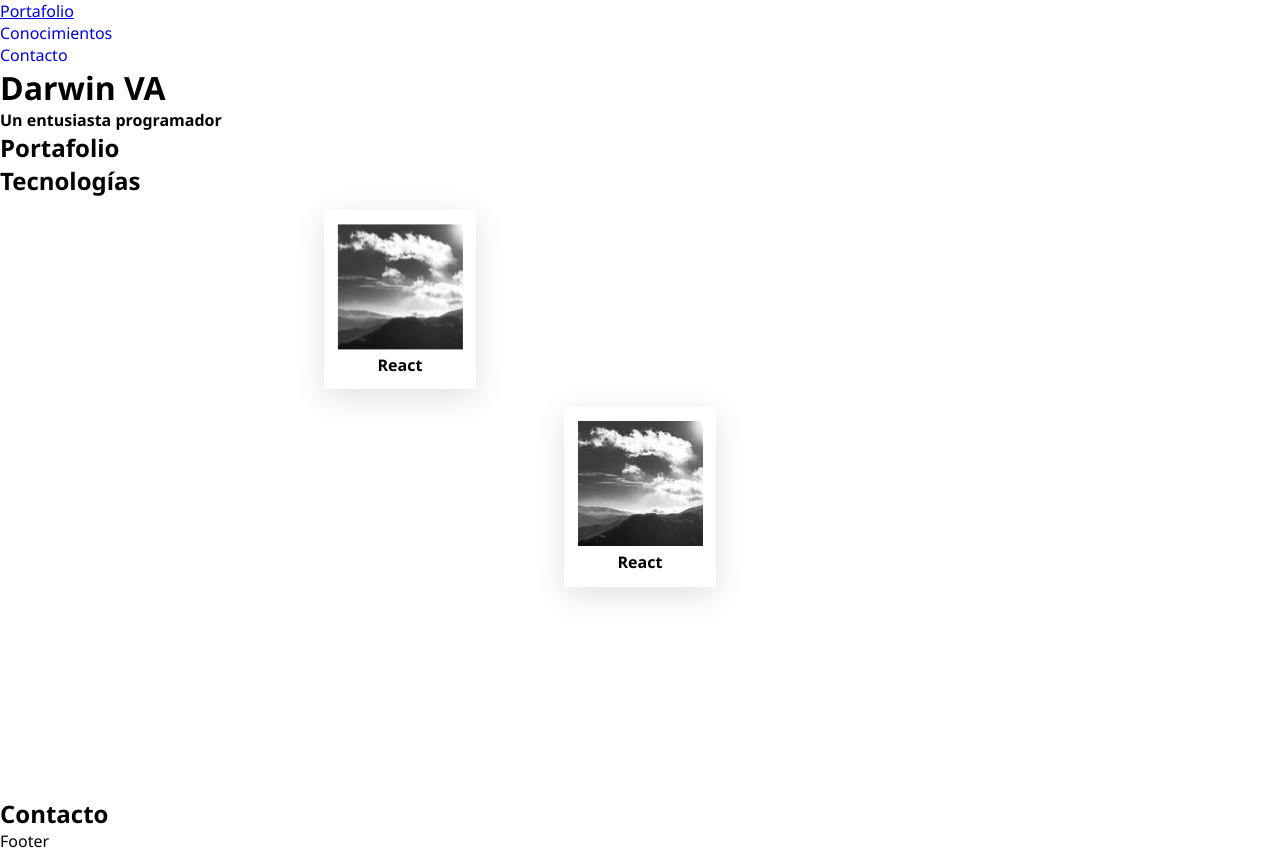
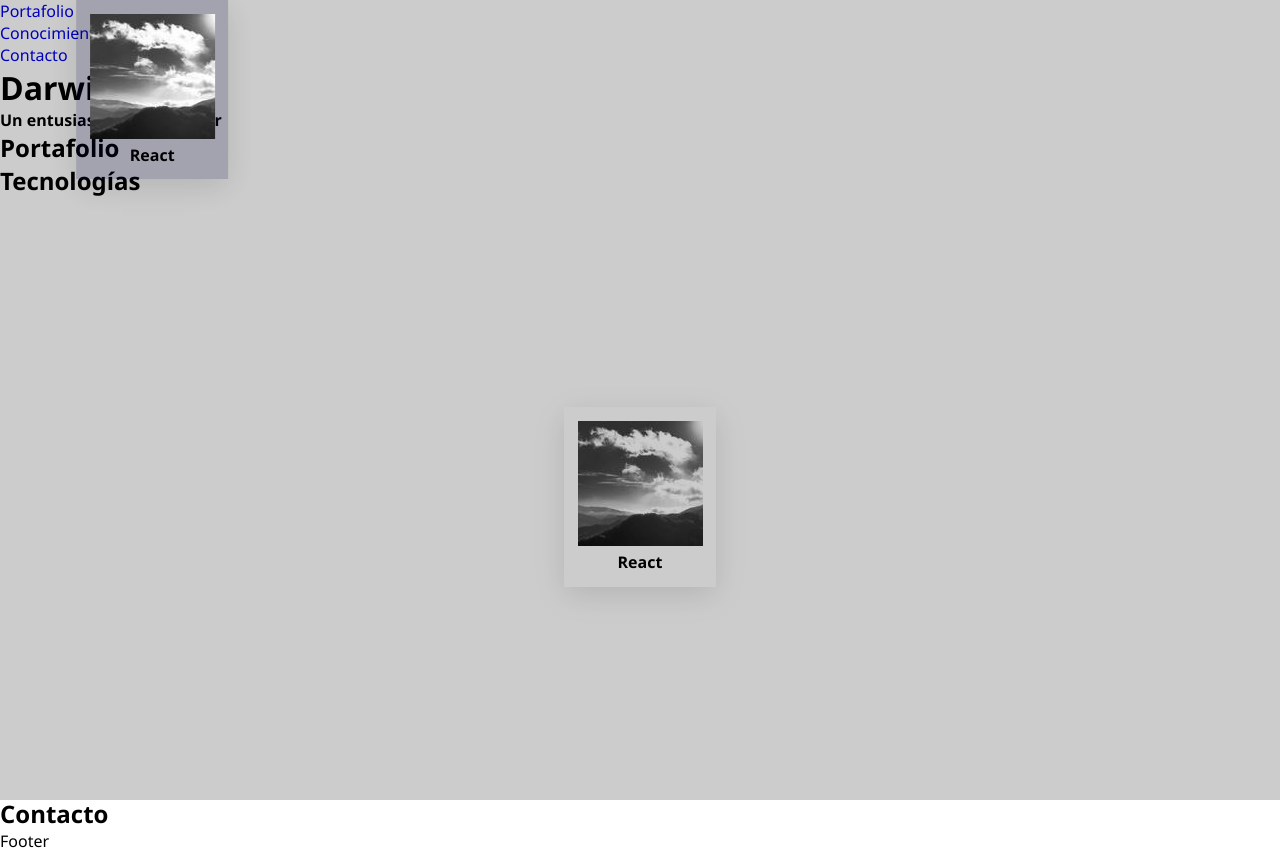
Before and after one commit to Darwin97VA/portfolio-bilingue, a website: page frontend/index.html in a window 1280 px wide. Drawn offline with Linux system fonts and the light colour scheme.

Commit message:
other client.js

```diff
--- a/frontend/css/style.css
+++ b/frontend/css/style.css
@@ -37,6 +37,7 @@ a:hover {
     box-shadow: var(--shadow-medium);
     padding: .85em;
     text-align: center;
+    display: inline-block;
 }
 .card h4 {
     cursor: pointer;
--- a/frontend/js/client.js
+++ b/frontend/js/client.js
@@ -4,43 +4,15 @@ const $ = (str, ...params) => {
 
     return all ? [...parent.querySelectorAll(str)] : parent.querySelector(str)
 }
-
-const openCardModal = e => {
-
-}
-
-const createModal = () => {
-    const element = document.createElement('div')
-    element.classList.add('modal-container')
-    return element
-}
-
-const cloneAndPosition = element => {
-    const clone = element.cloneNode(true)
-    clone.style.opacity = 0
-    clone.style.position = 'fixed'
-    // clone.style.top = 0 // `${coords.y}px`
-    // clone.style.left = 0 // `${coords.x}px`
-
-    const setShow = () => {
-        document.body.appendChild(clone)
-        clone.style.opacity = 1
-    }
-
-    return { clone, setShow }
-}
-
 const cardModal = ({ title, content, img }) => {
     const element = document.createElement('div')
-    element.classList.add('modal-card')
+    element.classList.add('modal-card', 'card')
 
     element.innerHTML = /* html */ `
-        <div class="card">
-            <img src="img/img1.jpg" alt="">
-            <h4>${title}</h4>
-            <div class="content">
+        <img src="img/img1.jpg" alt="">
+        <h4>${title}</h4>
+        <div class="content">
 
-            </div>
         </div>
     `
 
@@ -50,66 +22,33 @@ const cardModal = ({ title, content, img }) => {
 
     return element
 }
-
-
-
-
-
-const setModal = parent => {
-    const { clone, setShow } = cloneAndPosition(parent)
-    setShow()
-    setTimeout(()=>goToCenter(clone), 1000)
-
-    // centerConvention(clone)
+const createModalContainer = () => {
+    const element = document.createElement('div')
+    element.style.position = 'fixed'
+    element.style.width = '100%'
+    element.style.height = '100vh'
+    element.style.top = 0
+    element.style.left = 0
+    element.style.background = 'rgba(0,0,0,.2)'
+    return element
 }
 
+const setModal = card => {
+    const cloneCard = card.cloneNode(true)
+    cloneCard.style.background = 'rgba(0,0,60,.2)'
+    cloneCard.style.position = 'absolute'
 
-const getCenterScreen = () => {
-    return {
-        x: screen.width/2,
-        y: screen.height/2
-    }
-}
-const getPosition = el => {
-    const coords = el.getBoundingClientRect()
-    return {
-        x: coords.x + coords.width/2,
-        y: coords.y + coords.height/2
-    }
-}
-const getLengthToCenter = el => {
-    const elSizes = getPosition(el)
-    const end = getCenterScreen()
-    return {
-        x: end.x - elSizes.x,
-        y: end.y - elSizes.y
-    }
-}
-const getLengthTransformToCenter = el => {
-    const elSizes = el.getBoundingClientRect()
-    const width = elSizes.width
-    const height = elSizes.height
+    cloneCard.style.transform = 'translateX(50%)'
 
-    const { x, y } = getLengthToCenter(el)
-    const translateX = 100 * x / width
-    const translateY = 100 * y / height
-    console.log(x,y)
-    return {
-        x: translateX,
-        y: translateY
-    }
-}
-const goToCenter = el => {
-    const { x, y } = getLengthTransformToCenter(el)
-    el.style.transition = 'all 3s'
-    el.style.transform = `translateX(${x}%) translateY(${y}%)`
-}
-const centerConvention = el => {
-    el.style.top = '50%'
-    el.style.left = '50%'
-    el.style.transform = 'translateX(-50%) translateY(-50%)'
+    modalContainer.appendChild(cloneCard)
+
+    const coords = card.getBoundingClientRect()
+
+    console.log(coords)
 }
 
 const card = cardModal({ title: 'React' })
+const modalContainer = createModalContainer()
+$('body').appendChild(modalContainer)
 $('#root').appendChild(card)
 setModal(card)
```
Also changed, not shown: frontend/js/_client.js (added, +115 -0 lines).
